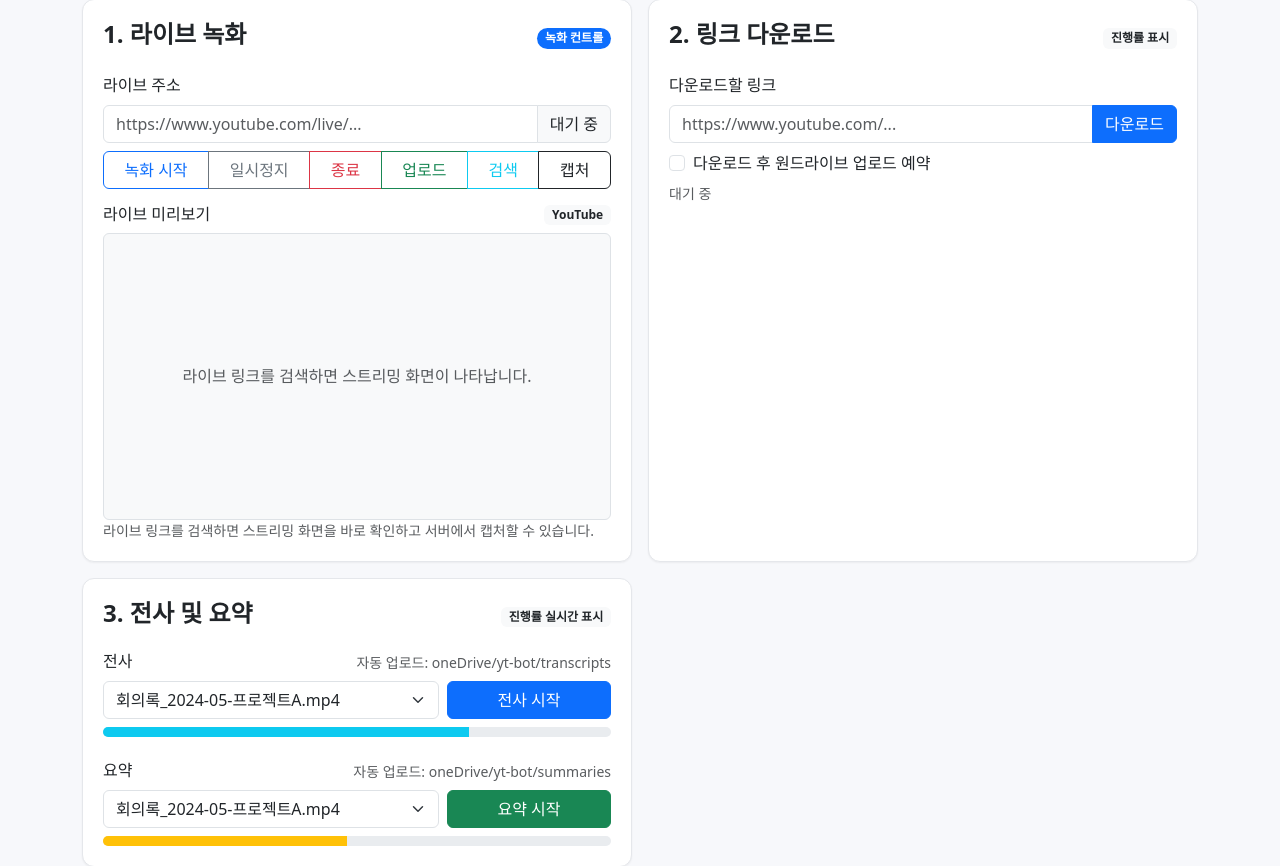
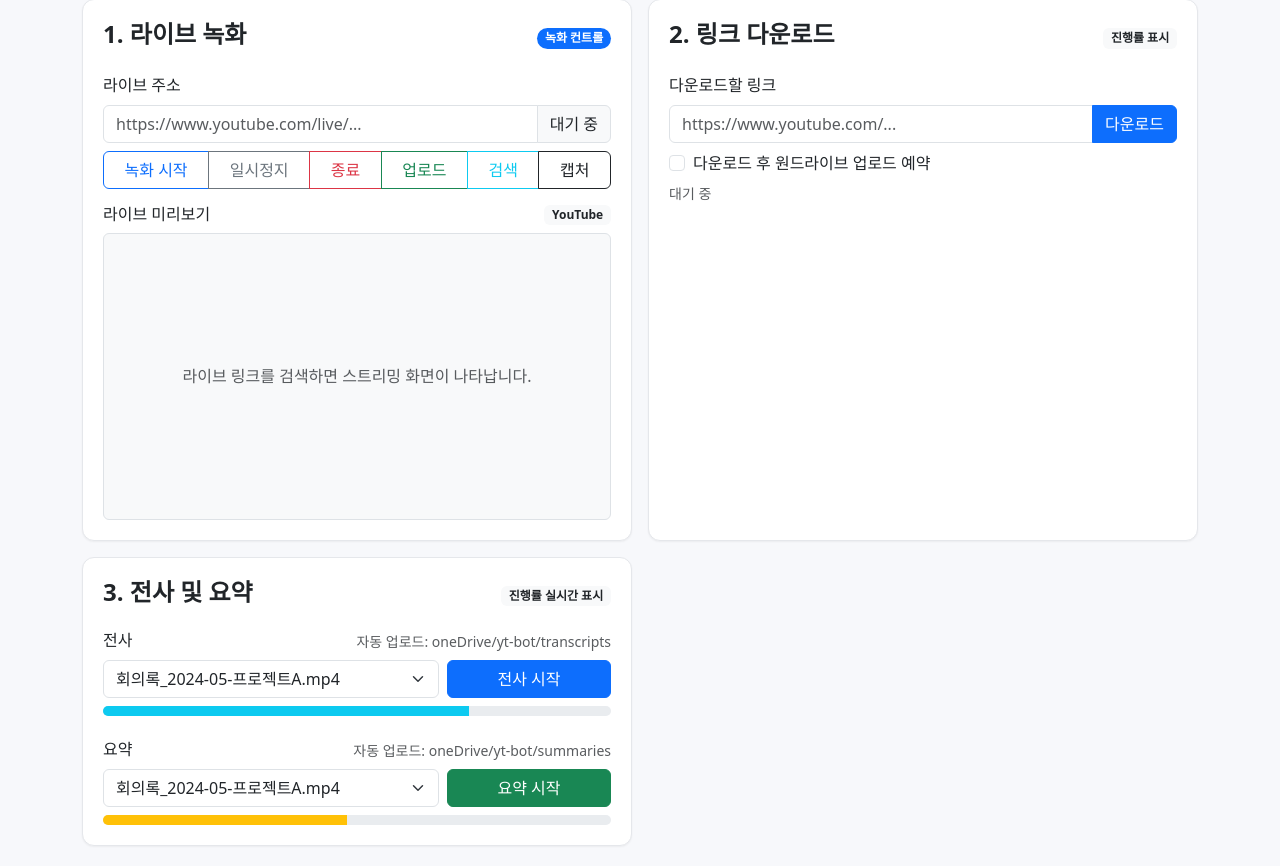
Before and after one commit to cw-isl/yt-telegram-bot, a Flask app: page / in a window 1280 px wide. Shown: the part 74-940 px from the top of the page. Run offline with Flask 3, Linux system fonts and the light colour scheme.

Commit message:
Remove live section description text

```diff
--- a/templates/index.html
+++ b/templates/index.html
@@ -41,7 +41,6 @@
           </div>
         </div>
       </div>
-      <p class="text-muted small mb-0">라이브 링크를 검색하면 스트리밍 화면을 바로 확인하고 서버에서 캡처할 수 있습니다.</p>
     </div>
   </div>
 
```
